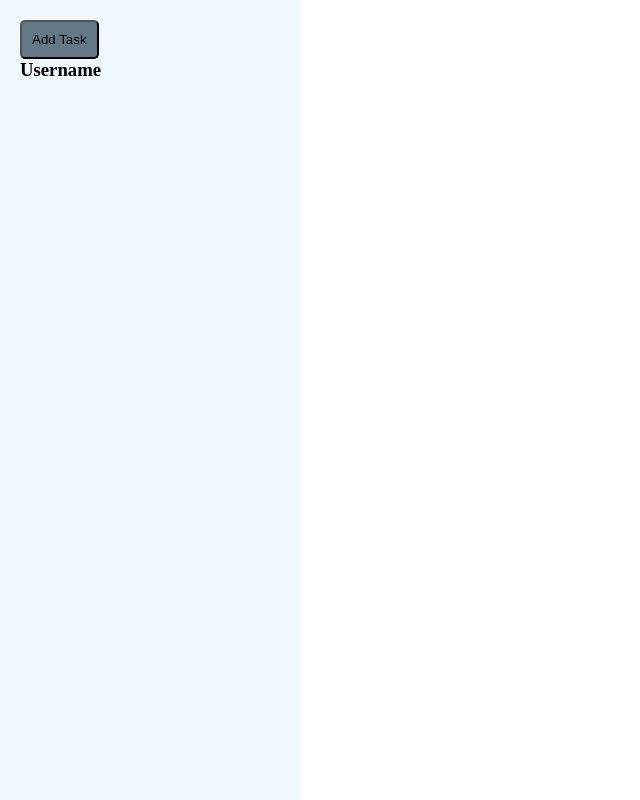
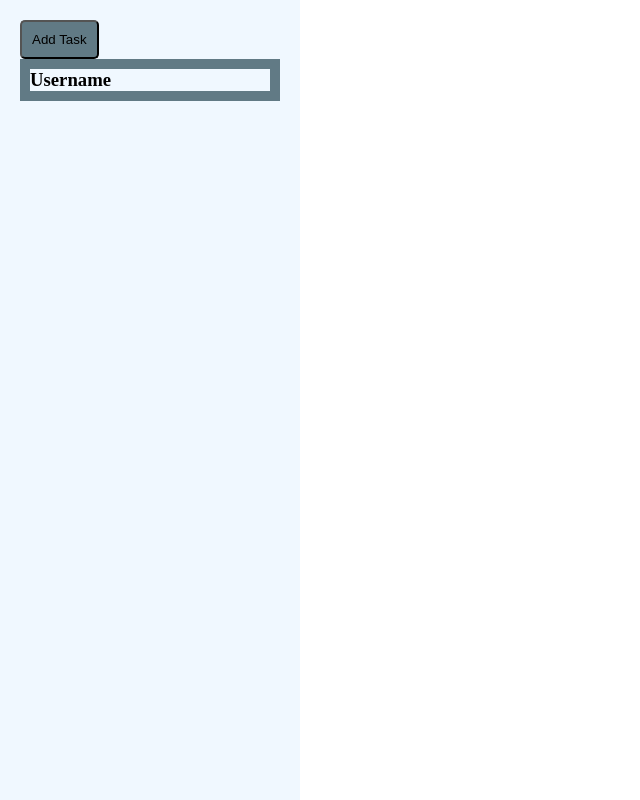
Before and after one commit to ShadowShark99/Todo-Schedule, a website built with webpack: page src/template.html in a window 1280 px wide. Both pictures are taken after a click on the element "Username". Shown: the whole page, without its empty margins (0-640 px from the left). Built offline with nearby package versions, Linux system fonts and the light colour scheme.

Commit message:
Fix class toggle for highlighted elements (remove .)

```diff
--- a/src/addTaskForm.js
+++ b/src/addTaskForm.js
@@ -5,7 +5,7 @@ import { DisplayController } from "./display";
 
 export const TaskForm = () => {
   const form = document.createElement("div");
-  form.classList.toggle(".task-form");
+  form.classList.toggle("task-form");
 
   //buttons
   const addTodo = document.createElement("button");
--- a/src/project.js
+++ b/src/project.js
@@ -69,7 +69,6 @@ export const Project = (name) => {
   //call recursiveClose on child projects
   const recursiveClose = ()=>{
     open = false;
-    console.log("closing this project");
     projects.forEach((project) => {
       project.recursiveClose();
     });
--- a/src/projectNode.js
+++ b/src/projectNode.js
@@ -1,13 +1,22 @@
 import {Project} from "./project"
 import { DisplayController } from "./display";
+import { SelectedProject } from "./selectedProject";
 //onlyOpen is whether it wants to display only open folders
 export const ProjectNode = (project, onlyOpen) => {
   const projectDiv = document.createElement('div');
   const projectTitle = document.createElement('h3');
   projectTitle.innerHTML = project.getProjectName();
   //add toggle open functionality to DOM element
+  if(project == SelectedProject.getInstance())
+  {
+    projectTitle.classList.toggle("selected");
+  }
   projectTitle.addEventListener("click", () => {
     project.toggleOpen();
+
+
+    //clicked Project is the new set project
+    SelectedProject.setProject(project);
     DisplayController.display();
   });
 
--- a/src/styles.css
+++ b/src/styles.css
@@ -28,3 +28,7 @@ body{
   position: absolute;
   color:blue;
 }
+
+.selected{
+  border: 10px solid rgb(97, 122, 133);
+}
```
